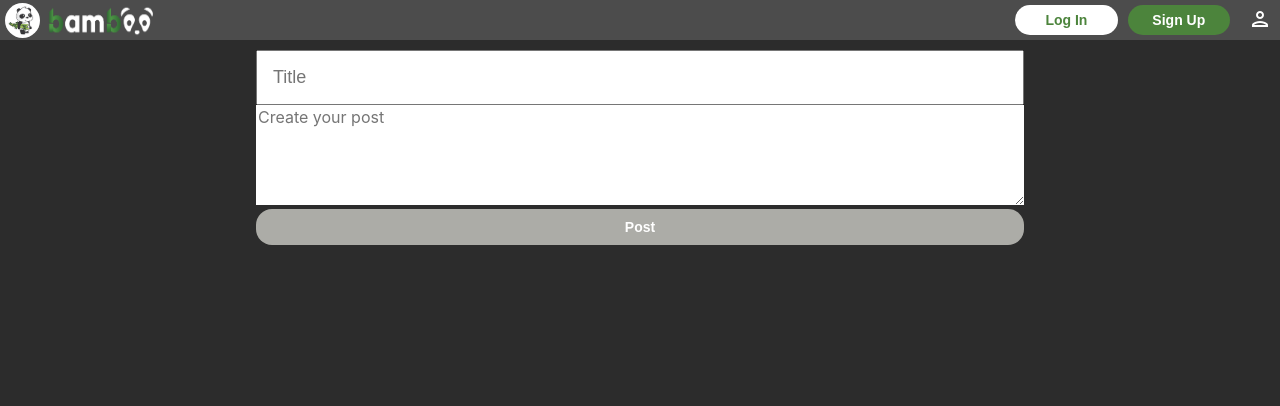
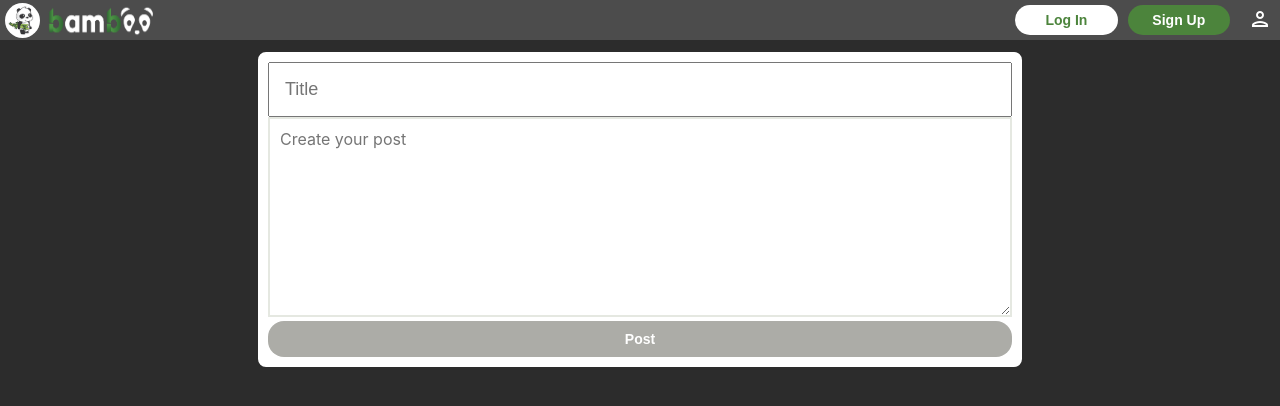
Before and after one commit to phunky-panda94/bamboo, a React (Create React App) app in the folder client/: page /create-post in a window 1280 px wide. Shown: the top 406 px of the page. Built offline with nearby package versions, Linux system fonts and the light colour scheme; no server answers.

Commit message:
fixed styling

```diff
--- a/client/src/feed/Feed.css
+++ b/client/src/feed/Feed.css
@@ -1,10 +1,5 @@
 .feed {
     width: 60vw;
-}
-
-.post-card {
-    margin-top: 10px;
-    margin-bottom: 10px;
 }
 
 .feed:first-child {
--- a/client/src/post/NewPost.css
+++ b/client/src/post/NewPost.css
@@ -1,6 +1,19 @@
 .new-post {
+    border: 2px solid #2c2c2c;
+    border-radius: 10px;
     margin-top: 10px;
+    padding: 10px;
     width: 60vw;
+}
+
+.post-area {
+    border: 2px solid #e5e8e1;
+    padding: 10px;
+    min-height: 200px;
+    box-shadow: none;
+    outline: none;
+    resize: vertical;
+    width: 100%;
 }
 
 .title {
--- a/client/src/post/NewPost.js
+++ b/client/src/post/NewPost.js
@@ -60,10 +60,10 @@ function NewPost(props) {
 
     return (
         <div className="flex flex-jc-c">
-            <div className="new-post">
+            <div className="bg-white new-post">
                 <form onSubmit={handleSubmit}>
                     <input className="field title" name="title" placeholder="Title" type="text" required={true} value={title} onChange={handleChange} />
-                    <textarea name="content" className="medium-font text-area" placeholder="Create your post" value={content} onChange={handleChange} />
+                    <textarea name="content" className="medium-font post-area" placeholder="Create your post" value={content} onChange={handleChange} />
                     <button className="bg-dark-green white btn submit-btn" type="submit" disabled={content.length === 0 || title.length === 0}>Post</button>
                 </form>
             </div>
--- a/client/src/post/NewPostBox.css
+++ b/client/src/post/NewPostBox.css
@@ -1,6 +1,7 @@
 .new-post-box {
     border: 2px solid #2c2c2c;
     border-radius: 10px;
+    margin-bottom: 5px;
     width: 60vw;
 }
 
--- a/client/src/post/PostCard.css
+++ b/client/src/post/PostCard.css
@@ -2,6 +2,8 @@
     border: 2px solid #2c2c2c;
     border-radius: 10px;
     height: 250px;
+    margin-top: 5px;
+    margin-bottom: 5px;
     width: 100%;
 }
 
--- a/client/src/post/PostCard.js
+++ b/client/src/post/PostCard.js
@@ -12,7 +12,7 @@ function PostCard(props) {
     const navigate = useNavigate();
 
     const handleClick = (event) => {
-        if (event.target.tagName === 'DIV') {
+        if (event.target.tagName !== 'SPAN' && event.target.tagName !== 'BUTTON') {
             navigate(`/posts/${id}`);
         }
     }
--- a/client/src/profile/Profile.css
+++ b/client/src/profile/Profile.css
@@ -7,12 +7,13 @@
     border: 2px solid #2c2c2c;
     border-radius: 10px;
     height: 20%;
-    margin-top: 10px;
+    margin-top: 5px;
     padding: 15px;
     width: 35%;
 }
 
 .profile-container {
+    padding-top: 10px;
     width: 80vw;
 }
 
```
